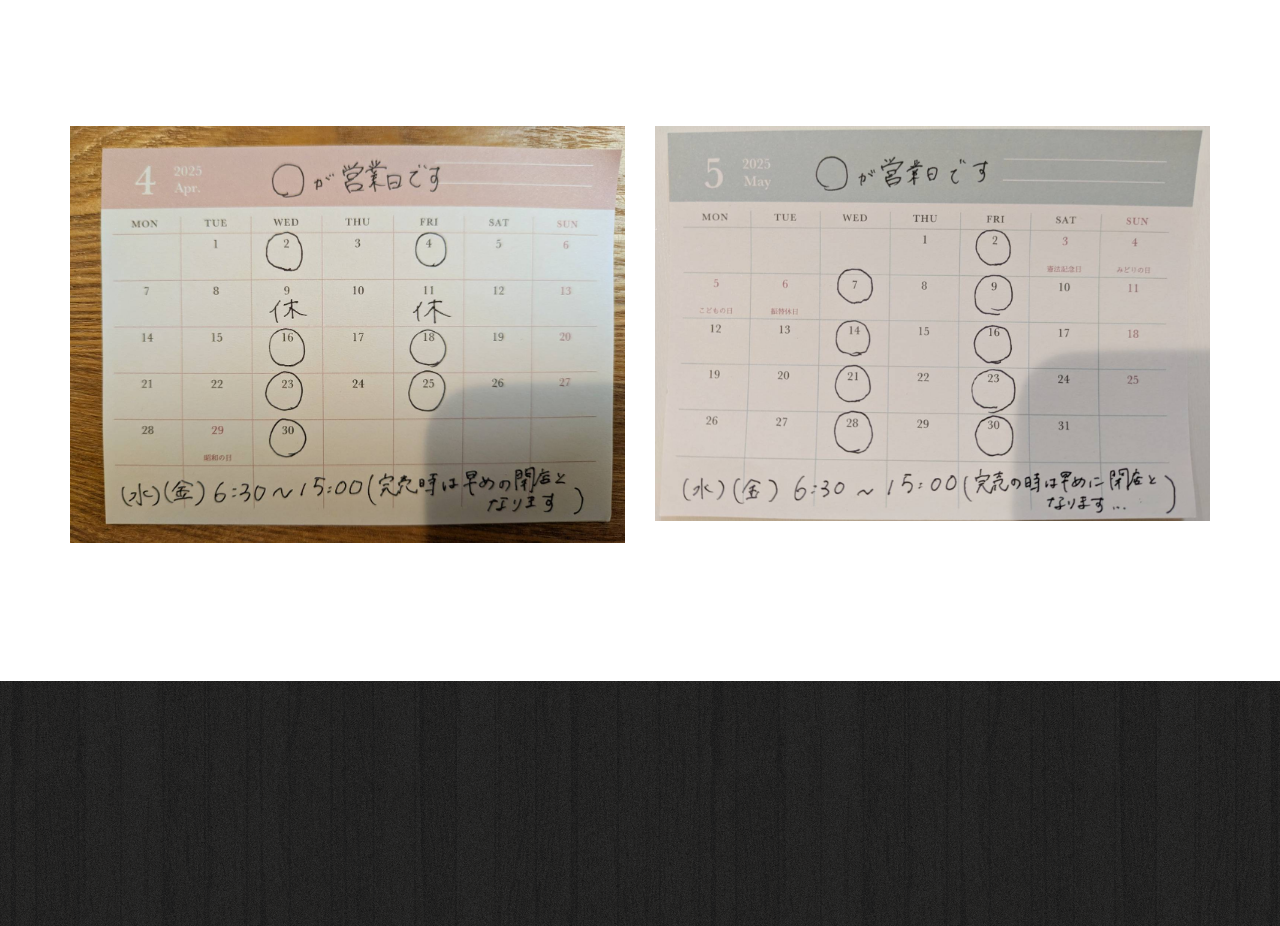
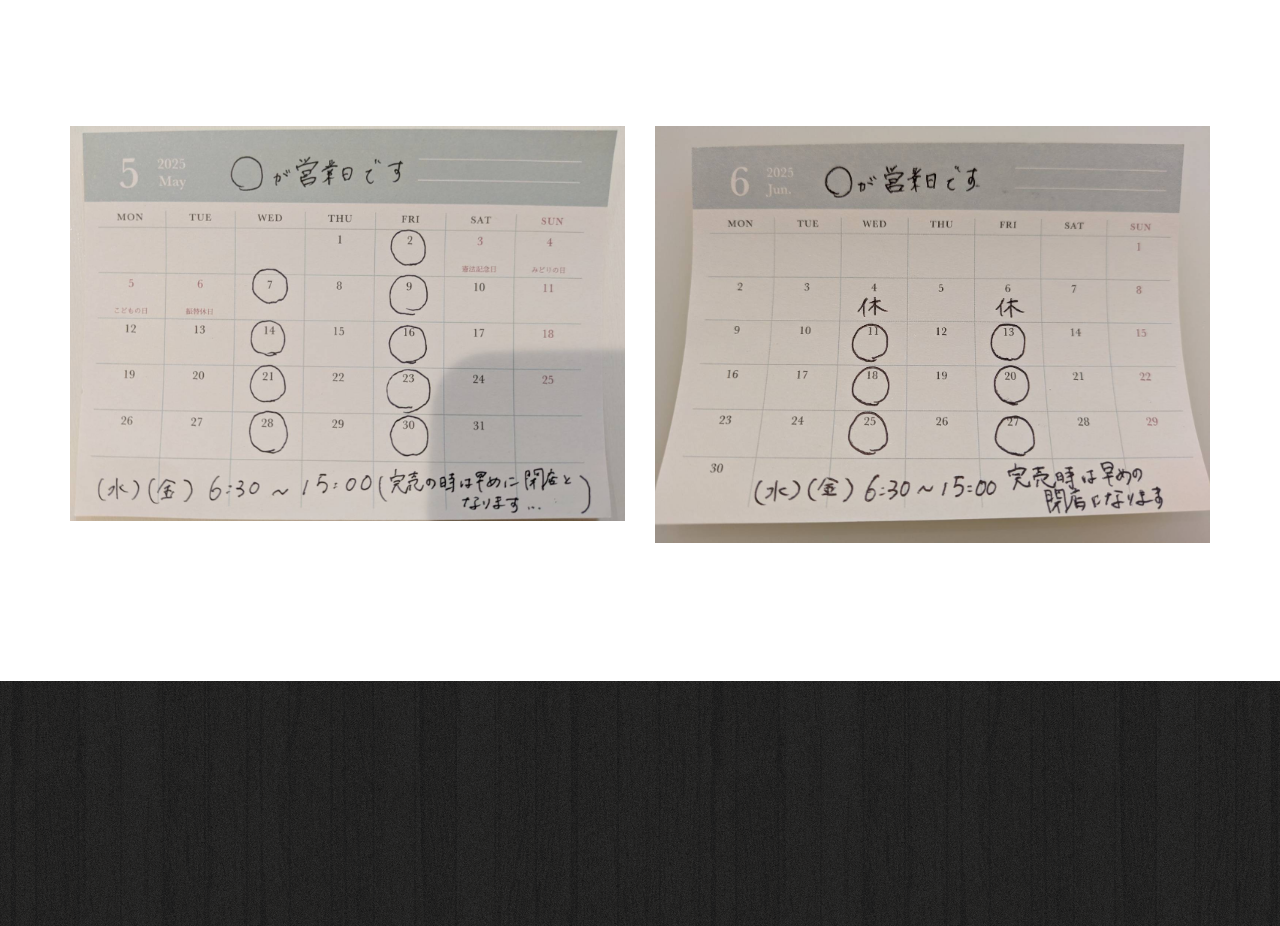
Before and after one commit to uji52/coccole, a Vue app: page / in a window 1280 px wide. Shown: the part 1380-2306 px from the top of the page. Built offline with nearby package versions, Linux system fonts and the light colour scheme; a web font is replaced by a local one.

Commit message:
6月追加

```diff
--- a/src/components/CoccoleMain.vue
+++ b/src/components/CoccoleMain.vue
@@ -78,7 +78,7 @@
           <div class="col-md-6">
             <figure>
               <img
-                src="@/assets/images/schedule/202504.jpg"
+                src="@/assets/images/schedule/202505.jpg"
                 class="img-responsive"
                 alt="Free HTML5 Templates by FREEHTML5.co"
               >
@@ -87,7 +87,7 @@
           <div class="col-md-6">
             <figure>
               <img
-                src="@/assets/images/schedule/202505.jpg"
+                src="@/assets/images/schedule/202506.jpg"
                 class="img-responsive"
                 alt="Free HTML5 Templates by FREEHTML5.co"
               >
```
Also changed, not shown: src/assets/images/schedule/202506.jpg (added).
